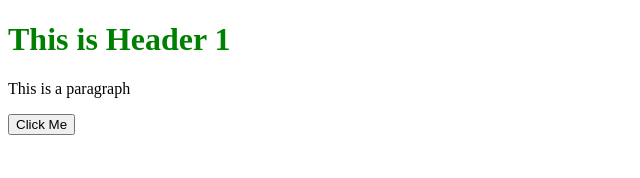
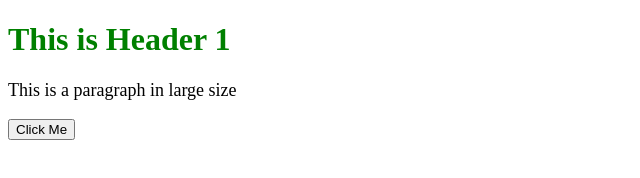
Before and after one commit to stoneager/TSX-Unstop-Web-Development, a plain HTML site: page Assignment 1/index.html in a window 1280 px wide. Shown: the whole page, without its empty margins (0-640 px from the left). Drawn offline with Linux system fonts and the light colour scheme.

Commit message:
Commit 2 for Assignment 1

```diff
--- a/Assignment 1/index.html
+++ b/Assignment 1/index.html
@@ -12,7 +12,7 @@
 
 <body>
     <h1>This is Header 1</h1>
-    <p>This is a paragraph</p>
+    <p>This is a paragraph in large size</p>
     <button>Click Me</button>
 </body>
 </html>
--- a/Assignment 1/style.css
+++ b/Assignment 1/style.css
@@ -2,5 +2,5 @@ h1{
     color : green
 }
 p {
-    font-size: medium;
+    font-size: large;
 }
```
